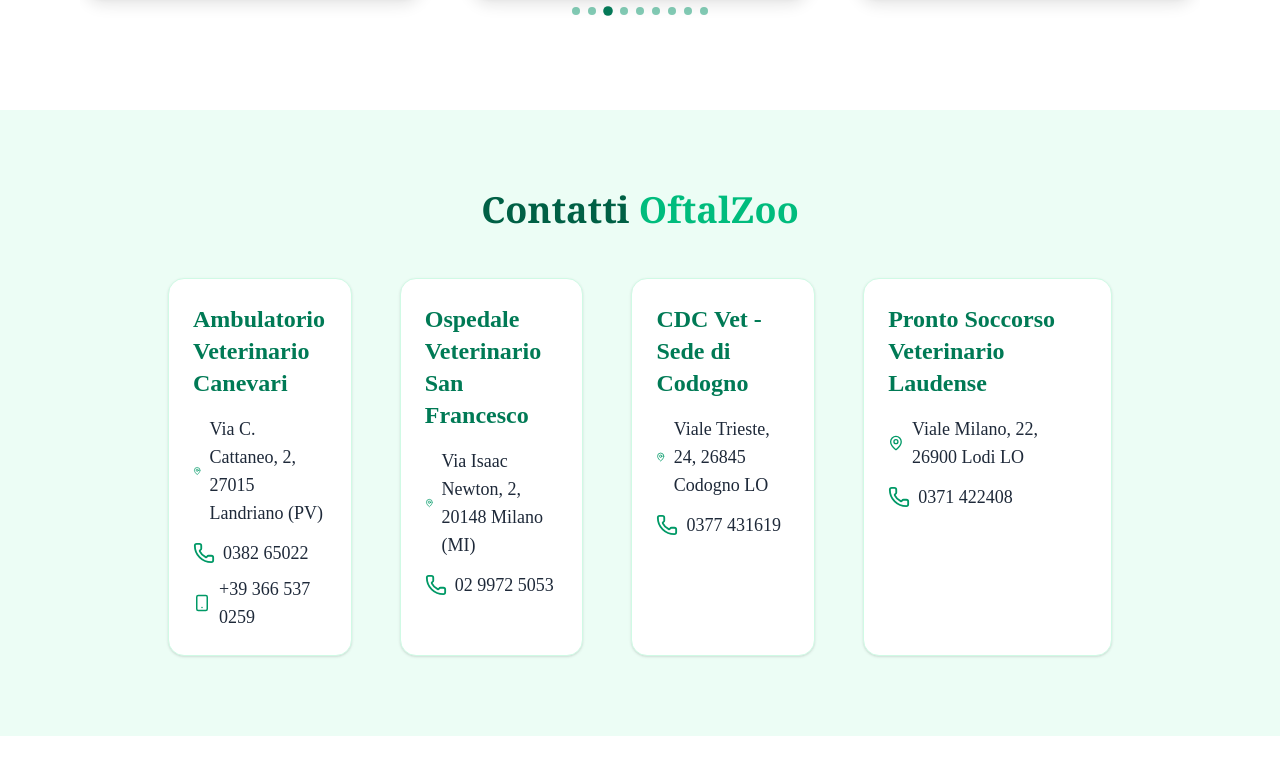
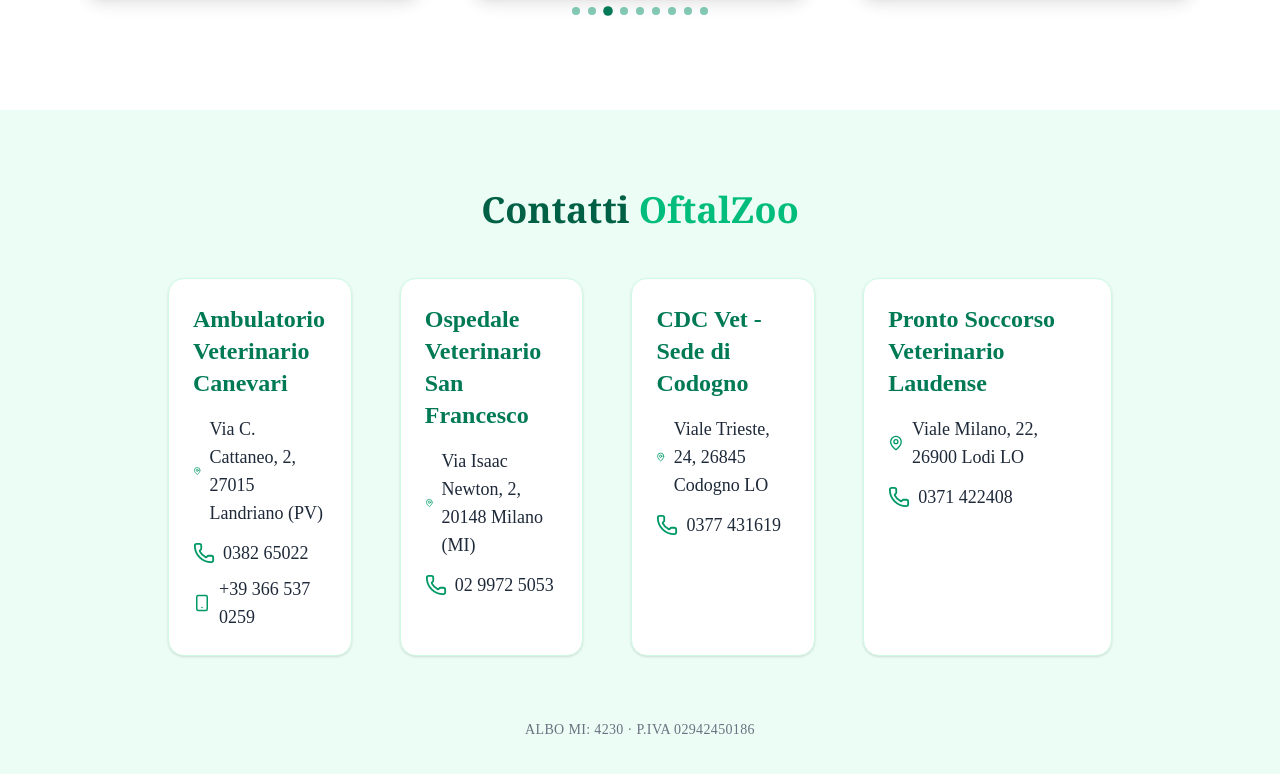
Before and after one commit to nicolo-canevari/portfolio-marti, a React (Vite) app: page / in a window 1280 px wide. Shown: the part 2256-3030 px from the top of the page. Before the commit the page ends 2992 px from the top, so only its background shows below. Built offline with nearby package versions, Linux system fonts and the light colour scheme.

Commit message:
"Update contatti footer"

```diff
--- a/src/components/Contacts.jsx
+++ b/src/components/Contacts.jsx
@@ -154,12 +154,9 @@
 
                 </div>
 
-                {/* 🔸 COPYRIGHT (opzionale, può essere riattivato se necessario) */}
-                {/*
-                <div className="mt-16 text-center text-gray-500 text-sm">
-                    {t("contacts.copyright", { year })}
+                <div className="mt-16 text-center text-gray-500 text-sm tracking-wide">
+                    ALBO MI: 4230 · P.IVA 02942450186
                 </div>
-                */}
 
             </div>
         </section>
```
